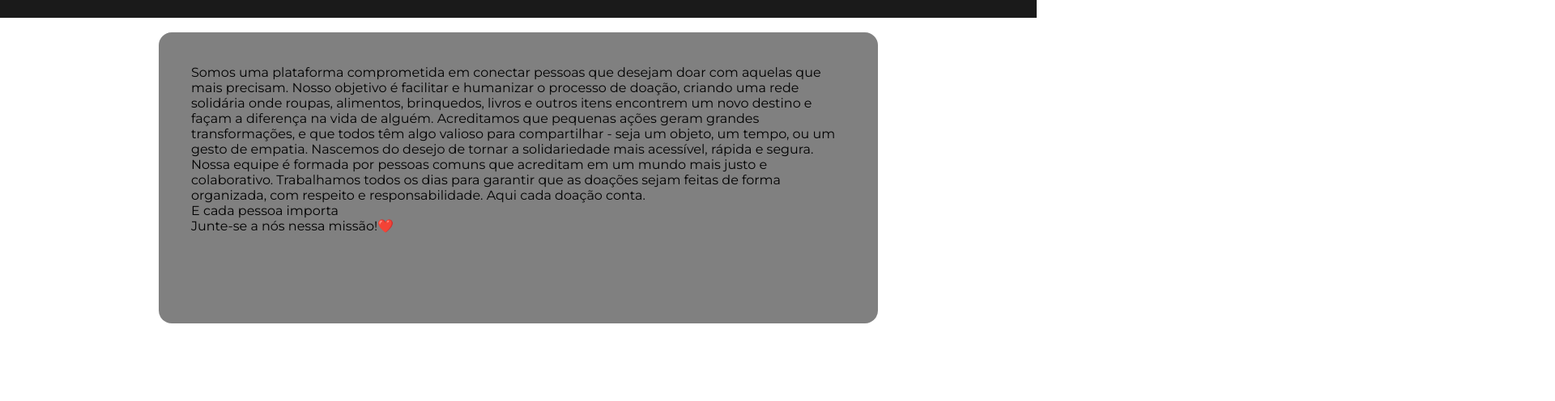
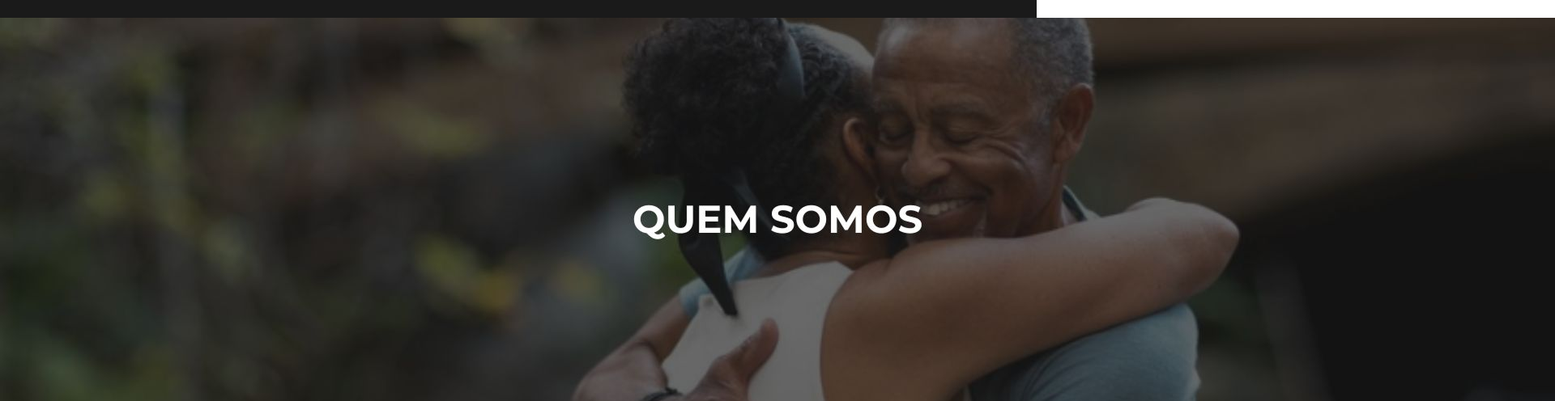
Before and after one commit to Rhaaaaby/PROJETO-INTEGRADOR-Desenvolvedores-do-Futuro, a plain HTML site: page frontend/quem_somos.html in a window 1280 px wide. Shown: the part 118-614 px from the top of the page at 81% size, 1920 px wide, since content can reach past the window. Drawn offline with Linux system fonts and the light colour scheme.

Commit message:
conclusão pagina quem somos

```diff
--- a/frontend/quem_somos.html
+++ b/frontend/quem_somos.html
@@ -29,7 +29,7 @@
     </header>
     <section class="container-quem-somos">
         <div class="img-hero">
-            <img src="" alt="">
+            <img src="/static/section_sobrenos/hero section 1920px width.png" alt="hero imagem">
         </div>
         <div class="container-text">
             <div class="p-text">
--- a/static/quem_somos.css
+++ b/static/quem_somos.css
@@ -84,19 +84,37 @@ header li {
 }
 
 .img-hero {
-    width: ;
+    width: 1920px;
+    margin-left: calc(-50vw + 50%);
+    overflow: hidden;;
+    margin-right: auto;
+}
+
+.img-hero img {
+    max-width: 1920px;
+    height: auto;
+    display: block;
 }
 
 .container-text {
-    width: 111vh ;
-    height: 45vh;
+    width: 140vh ;
+    height: 127vh;
     margin-left: auto;
     margin-right: auto;
+    margin-top: 120px;
     margin-bottom: 120px;
     padding: 40px;
-    background-color: gray;
+    background-color: #BFBFBF;
+    box-shadow: 0 4px 12px rgba(0, 0, 0, 0.1);
     border-radius: 16px;
     align-items: center;
+}
+
+.p-text {
+    color: rgb(49, 49, 49);
+    font-size: 40px;
+    font-weight: 400;
+    text-align: left;
 }
 
 
```
Also changed, not shown: static/section_sobrenos/hero section 1920px width.png (added).
